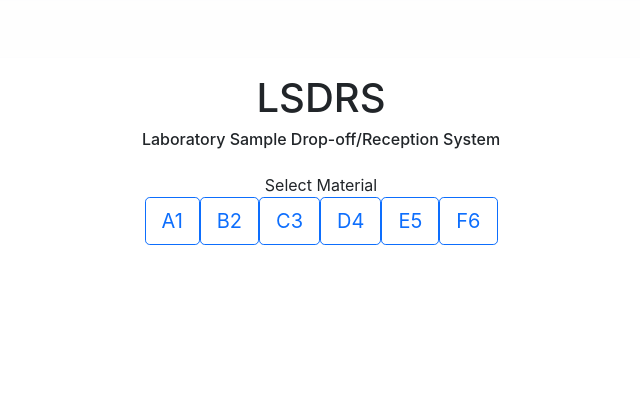
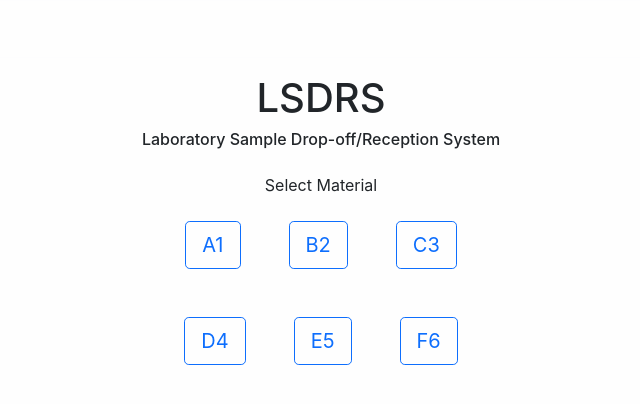
Before and after one commit to jlmichels/lsdrs, a React (Create React App) app: page / in a window 1280 px wide. Both pictures are taken after a click on the button "Factory". Shown: the top 404 px of the page, without its empty margins (319-959 px from the left). Built offline with nearby package versions, Linux system fonts and the light colour scheme; the HTML template or start-up script is replaced by a standard one.

Commit message:
Add material button spacing

```diff
--- a/src/App.css
+++ b/src/App.css
@@ -1,3 +1,7 @@
+* {
+  background: #fefefe;
+}
+
 .App {
   text-align: center;
 }
@@ -14,3 +18,15 @@ form, label {
 input {
   margin: auto;
 }
+
+#materialContainer {
+  margin: auto;
+  width: 400px;
+}
+
+@media screen and (max-width: 360px) {
+  #materialContainer {
+    margin: auto;
+    width: 75%;
+  }
+}
--- a/src/components/dropoffSamples.js
+++ b/src/components/dropoffSamples.js
@@ -26,11 +26,13 @@ const DropoffSamples = ( { handleNewSample }) => {
     return(
         <Fragment>
             Select Material
-            <div className="d-flex justify-content-center flex-wrap">
-                {materials.map((material) => (
-                    /* Deselect button after modal close */
-                    <Button key={material} variant="outline-primary" size="lg" onClick={() => handleOnClick(material)}>{material}</Button>
-                ))}
+            <div id="materialContainer">
+                <div className="d-flex justify-content-center flex-wrap">
+                    {materials.map((material) => (
+                        /* Deselect button after modal close */
+                        <Button key={material} variant="outline-primary" size="lg" className="m-4" onClick={() => handleOnClick(material)}>{material}</Button>
+                    ))}
+                </div>
             </div>
             <DropoffLotQuantityModal showModal={showModal} toggleShowModal={toggleShowModal} dropoffMaterial={dropoffMaterial} handleNewSample={handleNewSample}/>
         </Fragment>
```
